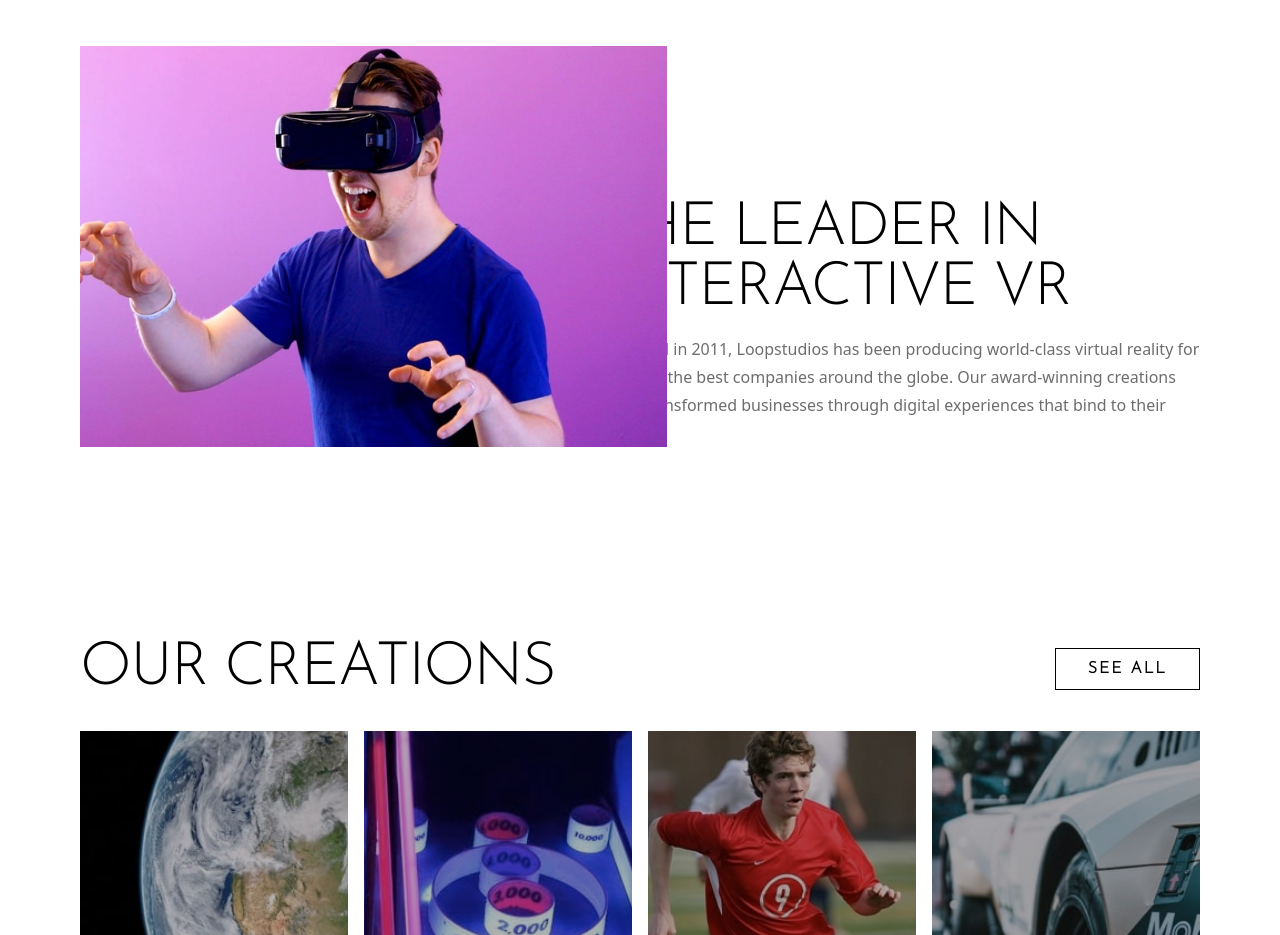
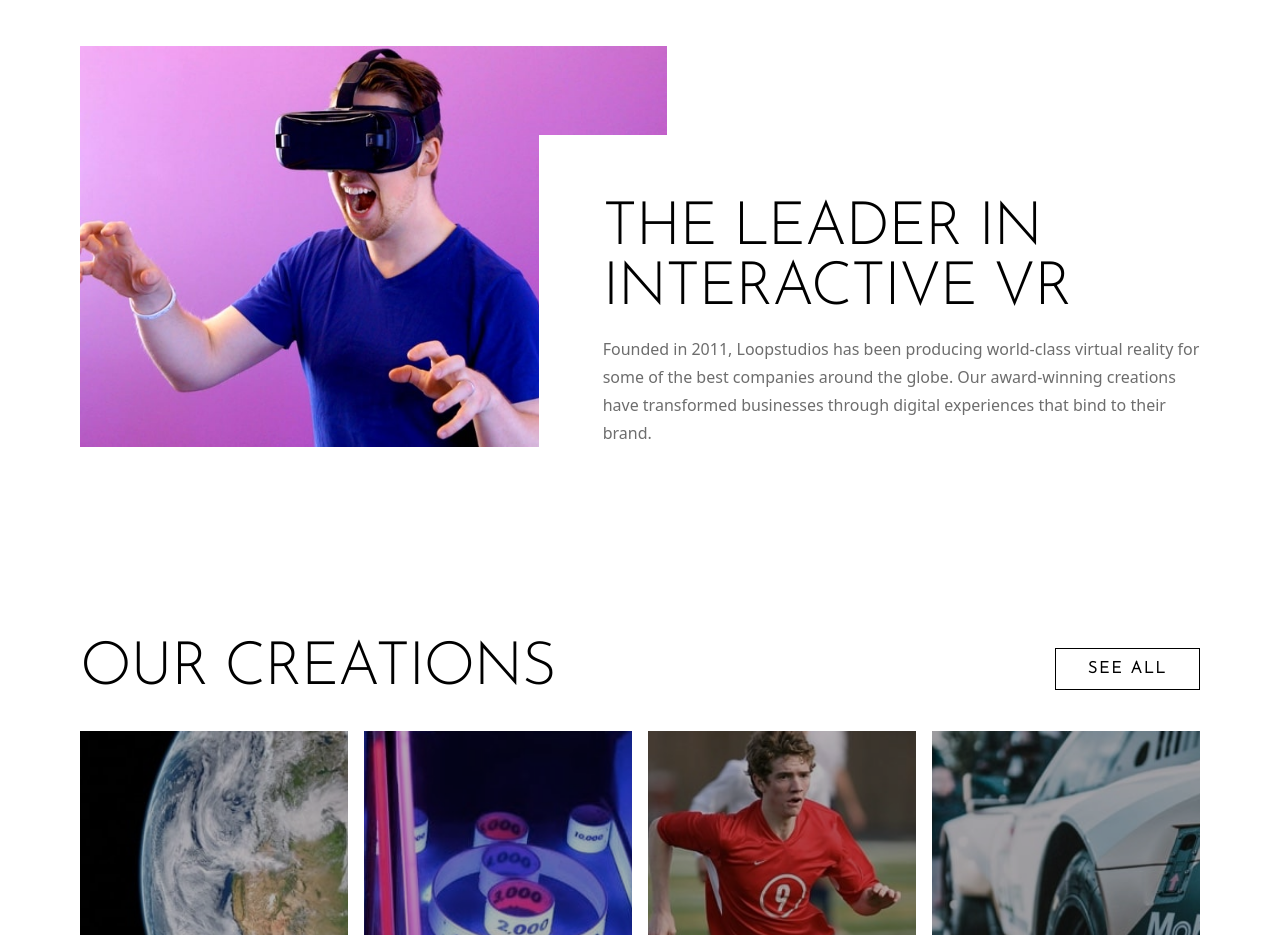
Before and after one commit to Deivid182/loopstudios-landing-page, a React (Vite) app: page / in a window 1280 px wide. Shown: the part 800-1735 px from the top of the page. Built offline with nearby package versions, Linux system fonts and the light colour scheme.

Commit message:
fixed image showcase

```diff
--- a/src/components/showcase.tsx
+++ b/src/components/showcase.tsx
@@ -13,7 +13,7 @@ const Showcase = () => {
               className='w-full object-cover relative z-10'
             />
           </div>
-          <article className='lg:pl-16 lg:pt-16 bg-white space-y-4 lg:z-10 transform lg:-translate-x-32 lg:bg-white flex-[0.8]'>
+          <article className='lg:pl-16 lg:pt-16 bg-white space-y-4 lg:z-20 transform lg:-translate-x-32 lg:bg-white flex-[0.8]'>
             <h2 className='font-light text-3xl max-lg:text-center lg:text-6xl uppercase font-Josefin tracking-tight lg:w-[130%]'>The leader in interactive VR</h2>
             <p className='max-lg:text-center max-lg:px-6 text-slate-gray leading-7 lg:w-[130%]'>
               Founded in 2011, Loopstudios has been producing world-class virtual reality
```
